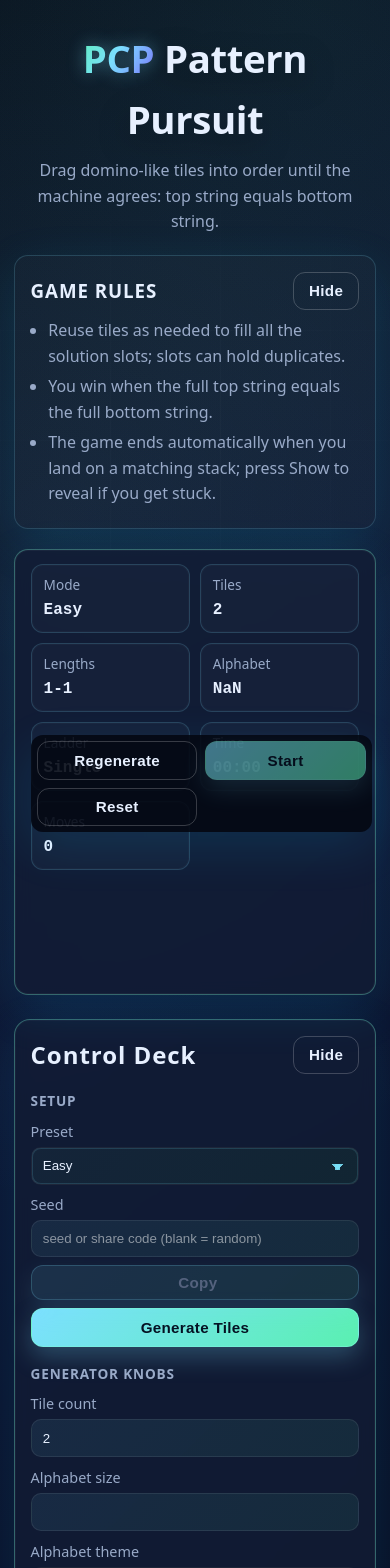
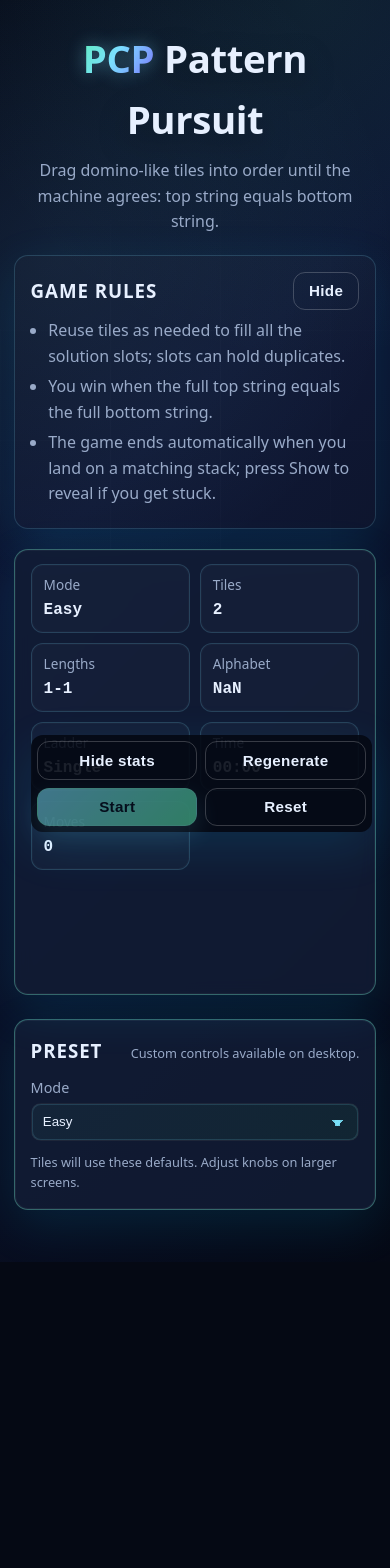
Before and after one commit to Forest904/PCP-Pattern-Pursuit, a React (Vite) app in the folder apps/web/: page / in a window 390 px wide. Shown: the top 1568 px of the page. After the commit the page ends 1262 px from the top, so only its background shows below. Built offline with nearby package versions, Linux system fonts and the light colour scheme; what @pcp/pattern-engine would draw is missing.

Commit message:
mobile friendly ui v2

```diff
--- a/apps/web/src/App.css
+++ b/apps/web/src/App.css
@@ -117,6 +117,22 @@ body {
   backdrop-filter: blur(8px);
 }
 
+.status-hud--compact {
+  grid-template-columns: 1fr;
+  position: sticky;
+  top: 0.35rem;
+  z-index: 6;
+}
+
+.status-hud--compact .hud-grid {
+  display: none;
+}
+
+.status-hud--compact .hud-actions {
+  grid-auto-flow: row;
+  grid-template-columns: repeat(auto-fit, minmax(120px, 1fr));
+}
+
 .hud-grid {
   display: grid;
   grid-template-columns: repeat(auto-fit, minmax(140px, 1fr));
@@ -149,6 +165,30 @@ body {
   grid-auto-columns: 1fr;
   gap: 0.5rem;
   align-self: center;
+}
+
+.mobile-setup {
+  background: var(--panel);
+  border: 1px solid var(--outline);
+  border-radius: 14px;
+  padding: 1rem;
+  display: flex;
+  flex-direction: column;
+  gap: 0.65rem;
+  box-shadow: var(--shadow), inset 0 0 0 1px rgba(255, 255, 255, 0.05);
+}
+
+.mobile-setup__header {
+  display: flex;
+  justify-content: space-between;
+  gap: 0.5rem;
+  align-items: baseline;
+}
+
+.mobile-setup h3 {
+  margin: 0;
+  letter-spacing: 0.05em;
+  text-transform: uppercase;
 }
 
 .setup-row {
@@ -859,6 +899,20 @@ button.start-button {
     grid-template-columns: 1fr;
   }
 
+  .tray__cards {
+    display: flex;
+    flex-wrap: nowrap;
+    overflow-x: auto;
+    gap: 0.6rem;
+    scroll-snap-type: x proximity;
+    padding-bottom: 0.35rem;
+  }
+
+  .tray__cards .tile-card {
+    min-width: 150px;
+    scroll-snap-align: start;
+  }
+
   .tile-card {
     height: 150px;
   }
--- a/apps/web/src/App.tsx
+++ b/apps/web/src/App.tsx
@@ -1,4 +1,4 @@
-import { Fragment, useEffect, useState, type CSSProperties, type KeyboardEvent } from "react";
+import { Fragment, useEffect, useRef, useState, type CSSProperties, type KeyboardEvent } from "react";
 import {
   PRESETS,
   type AlphabetTheme,
@@ -222,12 +222,40 @@ function App() {
   const [showPanel, setShowPanel] = useState(true);
   const [showBrief, setShowBrief] = useState(true);
   const [copied, setCopied] = useState(false);
+  const [isMobile, setIsMobile] = useState(false);
+  const [hudCollapsed, setHudCollapsed] = useState(false);
+  const boardRef = useRef<HTMLElement | null>(null);
 
   useEffect(() => {
     if (status !== "playing" || startTime === null) return;
     const id = setInterval(() => setElapsed(Date.now() - startTime), 250);
     return () => clearInterval(id);
   }, [status, startTime]);
+
+  useEffect(() => {
+    const media = window.matchMedia("(max-width: 700px)");
+    const apply = () => setIsMobile(media.matches);
+    apply();
+    media.addEventListener("change", apply);
+    return () => media.removeEventListener("change", apply);
+  }, []);
+
+  useEffect(() => {
+    if (!isMobile) {
+      setHudCollapsed(false);
+      return;
+    }
+    const boardEl = boardRef.current;
+    if (!boardEl) return;
+    const observer = new IntersectionObserver(
+      (entries) => {
+        entries.forEach((entry) => setHudCollapsed(entry.isIntersecting));
+      },
+      { threshold: 0.2 },
+    );
+    observer.observe(boardEl);
+    return () => observer.disconnect();
+  }, [isMobile]);
 
   const resetProgress = () => {
     setSlots([]);
@@ -507,6 +535,8 @@ function App() {
     }
   };
 
+  const toggleHud = () => setHudCollapsed((prev) => !prev);
+
   const slotCount = puzzle ? Math.max(slots.length || 1, puzzle.settings.tileCount) : Math.max(1, slots.length || 1);
   const slotVars: CSSProperties = {
     ["--slot-count" as string]: slotCount,
@@ -556,7 +586,7 @@ function App() {
         </section>
       )}
 
-      <section className="status-hud">
+      <section className={`status-hud ${isMobile && hudCollapsed ? "status-hud--compact" : ""}`}>
         <div className="hud-grid">
           <div className="hud-card">
             <span>Mode</span>
@@ -588,6 +618,11 @@ function App() {
           </div>
         </div>
         <div className="hud-actions">
+          {isMobile && (
+            <button className="ghost" onClick={toggleHud}>
+              {hudCollapsed ? "Show stats" : "Hide stats"}
+            </button>
+          )}
           <button className="ghost" onClick={handleGenerate}>
             Regenerate
           </button>
@@ -601,7 +636,46 @@ function App() {
       </section>
 
       <section className="setup-row">
-        {showPanel ? (
+        {isMobile ? (
+          <div className="mobile-setup">
+            <div className="mobile-setup__header">
+              <h3>Preset</h3>
+              <span className="field__hint">Custom controls available on desktop.</span>
+            </div>
+            <label className="field">
+              <span>Mode</span>
+              <select
+                value={preset}
+                onChange={(e) => {
+                  const nextPreset = e.target.value as PresetName;
+                  const nextDefaults = presetDefaults[nextPreset];
+                  setPreset(nextPreset);
+                  setKnobs(nextDefaults);
+                  setSeedInput("");
+                  setCopied(false);
+                  setPuzzle(null);
+                  setLadder(null);
+                  setSlots([]);
+                  setStatus("idle");
+                  setMessage(
+                    nextDefaults.allowUnsolvable
+                      ? "Generate a puzzle - this preset can include unsolvable seeds."
+                      : nextDefaults.forceUnique
+                        ? "Generate a puzzle to begin."
+                        : "Generate a puzzle with multiple possible answers.",
+                  );
+                }}
+              >
+                {Object.entries(presetLabels).map(([value, label]) => (
+                  <option key={value} value={value}>
+                    {label}
+                  </option>
+                ))}
+              </select>
+            </label>
+            <p className="field__hint">Tiles will use these defaults. Adjust knobs on larger screens.</p>
+          </div>
+        ) : showPanel ? (
           <div className="setup-panel">
             <div className="setup-header">
               <h2>Control Deck</h2>
@@ -885,9 +959,10 @@ function App() {
         )}
       </section>
 
+
       {puzzle && (
         <main className="main">
-          <section className="board">
+          <section className="board" ref={boardRef}>
             <div className="tray">
               <div className="tray__header">
                 <h3>Available Tiles</h3>
```
